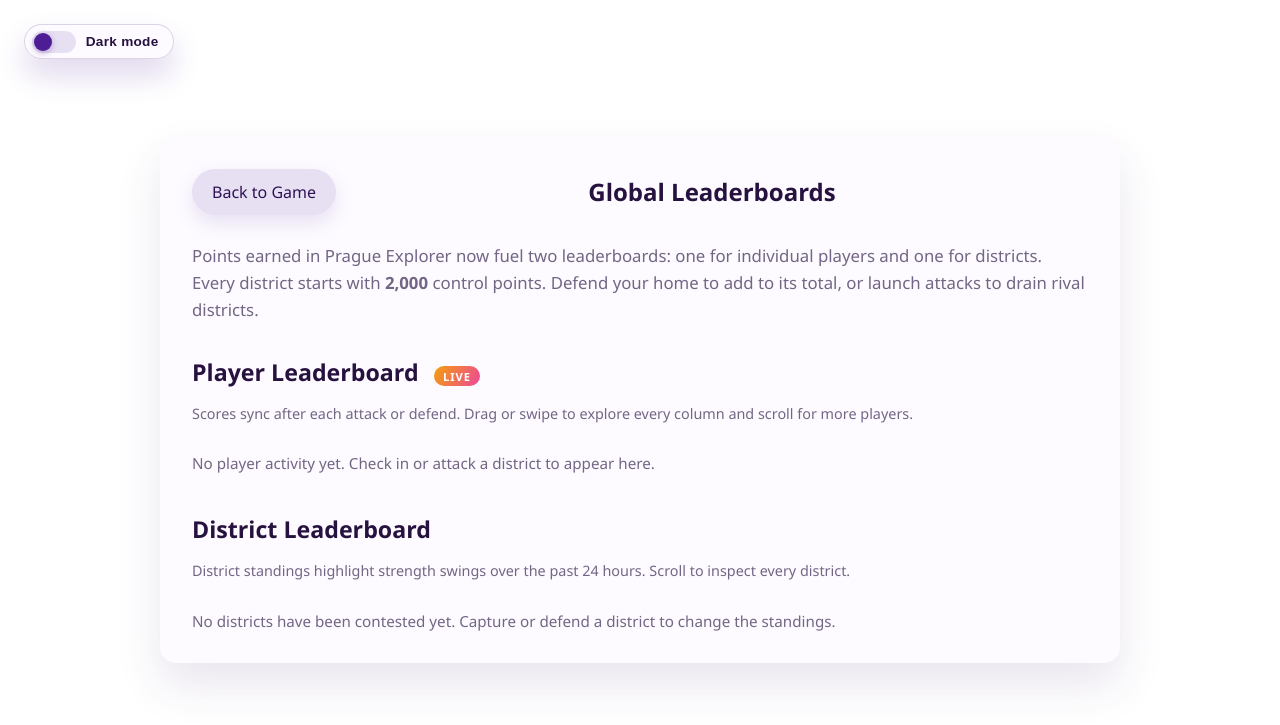
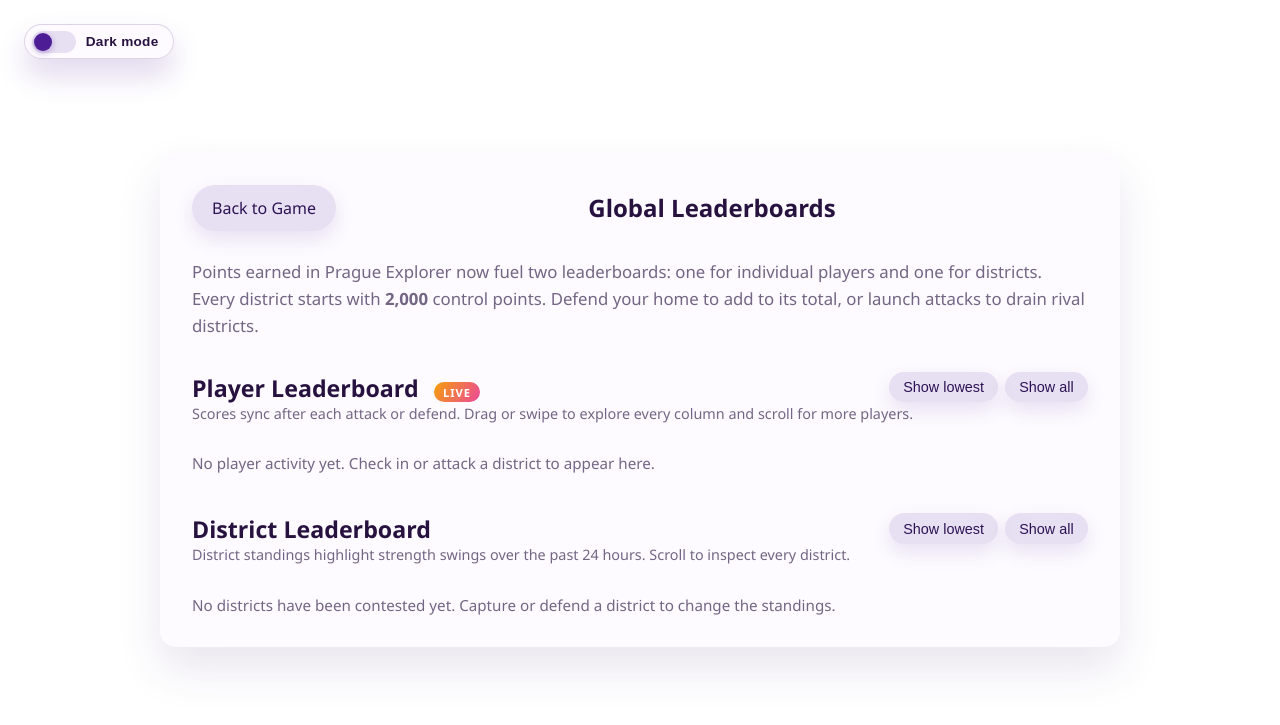
Before and after one commit to jnp4C/PCWL, a Django app: page /leaderboard/ in a window 1280 px wide. Shown: the top 725 px of the page. Run offline with Django 3.2, Linux system fonts and the light colour scheme; data that the repository does not hold is empty.

Commit message:
leaderboard styles

```diff
--- a/backend/templates/leaderboard.html
+++ b/backend/templates/leaderboard.html
@@ -51,10 +51,16 @@
       </p>
       <div class="leaderboard-sections">
         <section class="leaderboard-section" aria-labelledby="player-leaderboard-heading">
-          <h2 id="player-leaderboard-heading">
-            Player Leaderboard
-            <span class="leaderboard-badge" aria-label="Live scores">Live</span>
-          </h2>
+          <div class="leaderboard-heading-row">
+            <h2 id="player-leaderboard-heading">
+              Player Leaderboard
+              <span class="leaderboard-badge" aria-label="Live scores">Live</span>
+            </h2>
+            <div class="leaderboard-actions" aria-label="Player leaderboard controls">
+              <button id="player-sort-toggle" class="secondary small" type="button">Show lowest</button>
+              <button id="player-show-toggle" class="secondary small" type="button">Show all</button>
+            </div>
+          </div>
           <p class="leaderboard-section-note" id="player-leaderboard-note">
             Scores sync after each attack or defend. Drag or swipe to explore every column and scroll for more players.
           </p>
@@ -84,7 +90,13 @@
           </p>
         </section>
         <section class="leaderboard-section" aria-labelledby="district-leaderboard-heading">
-          <h2 id="district-leaderboard-heading">District Leaderboard</h2>
+          <div class="leaderboard-heading-row">
+            <h2 id="district-leaderboard-heading">District Leaderboard</h2>
+            <div class="leaderboard-actions" aria-label="District leaderboard controls">
+              <button id="district-sort-toggle" class="secondary small" type="button">Show lowest</button>
+              <button id="district-show-toggle" class="secondary small" type="button">Show all</button>
+            </div>
+          </div>
           <p class="leaderboard-section-note" id="district-leaderboard-note">
             District standings highlight strength swings over the past 24 hours. Scroll to inspect every district.
           </p>
--- a/frontend/public/js/leaderboard.js
+++ b/frontend/public/js/leaderboard.js
@@ -22,6 +22,49 @@ const decimalFormatter = new Intl.NumberFormat(undefined, {
 });
 const LEADERBOARD_REFRESH_DEBOUNCE_MS = 1500;
 let scheduledLeaderboardRefresh = 0;
+const LEADERBOARD_COMPACT_LIMIT = 10;
+const LEADERBOARD_MAX_LIMIT = 50;
+
+const leaderboardState = {
+  players: {
+    order: 'desc',
+    showAll: false,
+  },
+  districts: {
+    order: 'desc',
+    showAll: false,
+  },
+  lastPlayers: [],
+  lastDistricts: [],
+};
+
+const playerSortToggle = document.getElementById('player-sort-toggle');
+const playerShowToggle = document.getElementById('player-show-toggle');
+const districtSortToggle = document.getElementById('district-sort-toggle');
+const districtShowToggle = document.getElementById('district-show-toggle');
+
+function isCompactLeaderboardView() {
+  return (
+    typeof window !== 'undefined' && window.matchMedia && window.matchMedia('(max-width: 720px)').matches
+  );
+}
+
+function refreshToggleLabels() {
+  if (playerShowToggle) {
+    playerShowToggle.textContent = leaderboardState.players.showAll ? 'Show top 10' : 'Show all';
+  }
+  if (districtShowToggle) {
+    districtShowToggle.textContent = leaderboardState.districts.showAll ? 'Show top 10' : 'Show all';
+  }
+  if (playerSortToggle) {
+    playerSortToggle.textContent =
+      leaderboardState.players.order === 'asc' ? 'Show highest' : 'Show lowest';
+  }
+  if (districtSortToggle) {
+    districtSortToggle.textContent =
+      leaderboardState.districts.order === 'asc' ? 'Show highest' : 'Show lowest';
+  }
+}
 
 function loadPlayerData() {
   try {
@@ -179,6 +222,7 @@ function setEmptyState(hasRows, tableElement, emptyElement) {
 }
 
 function renderPlayerLeaderboard(players) {
+  leaderboardState.lastPlayers = Array.isArray(players) ? players.slice() : [];
   const tbody = document.getElementById('player-leaderboard-body');
   const table = tbody ? tbody.closest('table') : null;
   const empty = document.getElementById('player-leaderboard-empty');
@@ -198,18 +242,25 @@ function renderPlayerLeaderboard(players) {
       rank: Number(entry.rank),
     }))
     .sort((a, b) => {
-      if (b.points !== a.points) {
-        return b.points - a.points;
+      const primary = b.points - a.points;
+      if (primary !== 0) {
+        return leaderboardState.players.order === 'asc' ? -primary : primary;
       }
-      if (b.attackPoints !== a.attackPoints) {
-        return b.attackPoints - a.attackPoints;
+      const attackDiff = b.attackPoints - a.attackPoints;
+      if (attackDiff !== 0) {
+        return leaderboardState.players.order === 'asc' ? -attackDiff : attackDiff;
       }
-      if (b.defendPoints !== a.defendPoints) {
-        return b.defendPoints - a.defendPoints;
+      const defendDiff = b.defendPoints - a.defendPoints;
+      if (defendDiff !== 0) {
+        return leaderboardState.players.order === 'asc' ? -defendDiff : defendDiff;
       }
-      return a.username.localeCompare(b.username, undefined, { sensitivity: 'base' });
-    })
-    .slice(0, 50);
+      const nameCompare = a.username.localeCompare(b.username, undefined, { sensitivity: 'base' });
+      return leaderboardState.players.order === 'asc' ? -nameCompare : nameCompare;
+    });
+
+  const isCompact = isCompactLeaderboardView();
+  const limit = leaderboardState.players.showAll || !isCompact ? LEADERBOARD_MAX_LIMIT : LEADERBOARD_COMPACT_LIMIT;
+  const visible = ranked.slice(0, limit);
 
   tbody.innerHTML = '';
 
@@ -230,7 +281,7 @@ function renderPlayerLeaderboard(players) {
     return cell;
   };
 
-  ranked.forEach((player, index) => {
+  visible.forEach((player, index) => {
     const row = document.createElement('tr');
 
     const rankValue =
@@ -281,10 +332,11 @@ function renderPlayerLeaderboard(players) {
     tbody.appendChild(row);
   });
 
-  setEmptyState(ranked.length > 0, table, empty);
+  setEmptyState(visible.length > 0, table, empty);
 }
 
 function renderDistrictLeaderboard(districts) {
+  leaderboardState.lastDistricts = Array.isArray(districts) ? districts.slice() : [];
   const tbody = document.getElementById('district-leaderboard-body');
   const table = tbody ? tbody.closest('table') : null;
   const empty = document.getElementById('district-leaderboard-empty');
@@ -313,14 +365,22 @@ function renderDistrictLeaderboard(districts) {
       };
     })
     .sort((a, b) => {
-      if (b.strength !== a.strength) {
-        return b.strength - a.strength;
+      const primary = b.strength - a.strength;
+      if (primary !== 0) {
+        return leaderboardState.districts.order === 'asc' ? -primary : primary;
       }
-      if (b.defended !== a.defended) {
-        return b.defended - a.defended;
+      const defendedDiff = b.defended - a.defended;
+      if (defendedDiff !== 0) {
+        return leaderboardState.districts.order === 'asc' ? -defendedDiff : defendedDiff;
       }
-      return a.name.localeCompare(b.name, undefined, { sensitivity: 'base' });
+      const nameCompare = a.name.localeCompare(b.name, undefined, { sensitivity: 'base' });
+      return leaderboardState.districts.order === 'asc' ? -nameCompare : nameCompare;
     });
+
+  const isCompact = isCompactLeaderboardView();
+  const limit =
+    leaderboardState.districts.showAll || !isCompact ? LEADERBOARD_MAX_LIMIT : LEADERBOARD_COMPACT_LIMIT;
+  const visible = ranked.slice(0, limit);
 
   tbody.innerHTML = '';
 
@@ -337,7 +397,7 @@ function renderDistrictLeaderboard(districts) {
     return cell;
   };
 
-  ranked.forEach((district, index) => {
+  visible.forEach((district, index) => {
     const row = document.createElement('tr');
 
     const rankValue =
@@ -381,7 +441,7 @@ function renderDistrictLeaderboard(districts) {
     tbody.appendChild(row);
   });
 
-  setEmptyState(ranked.length > 0, table, empty);
+  setEmptyState(visible.length > 0, table, empty);
 }
 
 async function fetchLeaderboardData() {
@@ -439,6 +499,40 @@ if (typeof window !== 'undefined' && typeof window.addEventListener === 'functio
   });
 }
 
+if (playerShowToggle) {
+  playerShowToggle.addEventListener('click', () => {
+    leaderboardState.players.showAll = !leaderboardState.players.showAll;
+    refreshToggleLabels();
+    renderPlayerLeaderboard(leaderboardState.lastPlayers);
+  });
+}
+
+if (districtShowToggle) {
+  districtShowToggle.addEventListener('click', () => {
+    leaderboardState.districts.showAll = !leaderboardState.districts.showAll;
+    refreshToggleLabels();
+    renderDistrictLeaderboard(leaderboardState.lastDistricts);
+  });
+}
+
+if (playerSortToggle) {
+  playerSortToggle.addEventListener('click', () => {
+    leaderboardState.players.order = leaderboardState.players.order === 'asc' ? 'desc' : 'asc';
+    refreshToggleLabels();
+    renderPlayerLeaderboard(leaderboardState.lastPlayers);
+  });
+}
+
+if (districtSortToggle) {
+  districtSortToggle.addEventListener('click', () => {
+    leaderboardState.districts.order = leaderboardState.districts.order === 'asc' ? 'desc' : 'asc';
+    refreshToggleLabels();
+    renderDistrictLeaderboard(leaderboardState.lastDistricts);
+  });
+}
+
+refreshToggleLabels();
+
 if (document.readyState === 'loading') {
   document.addEventListener('DOMContentLoaded', initialiseLeaderboardPage);
 } else {
--- a/frontend/public/styles.css
+++ b/frontend/public/styles.css
@@ -3004,9 +3004,31 @@ button.secondary:hover,
   gap: 2.5rem;
 }
 
+.leaderboard-heading-row {
+  display: flex;
+  align-items: flex-start;
+  justify-content: space-between;
+  gap: 0.5rem 0.75rem;
+  flex-wrap: wrap;
+}
+
 .leaderboard-section h2 {
   margin: 0 0 1rem;
   font-size: 1.45rem;
+}
+
+.leaderboard-heading-row h2 {
+  margin: 0;
+}
+
+.leaderboard-actions {
+  display: flex;
+  gap: 0.4rem;
+  flex-wrap: wrap;
+}
+
+.leaderboard-actions button {
+  padding: 0.45rem 0.9rem;
 }
 
 .page-leaderboard .app {
```
Also changed, not shown: backend/game/admin.py (+8 -2 lines).
